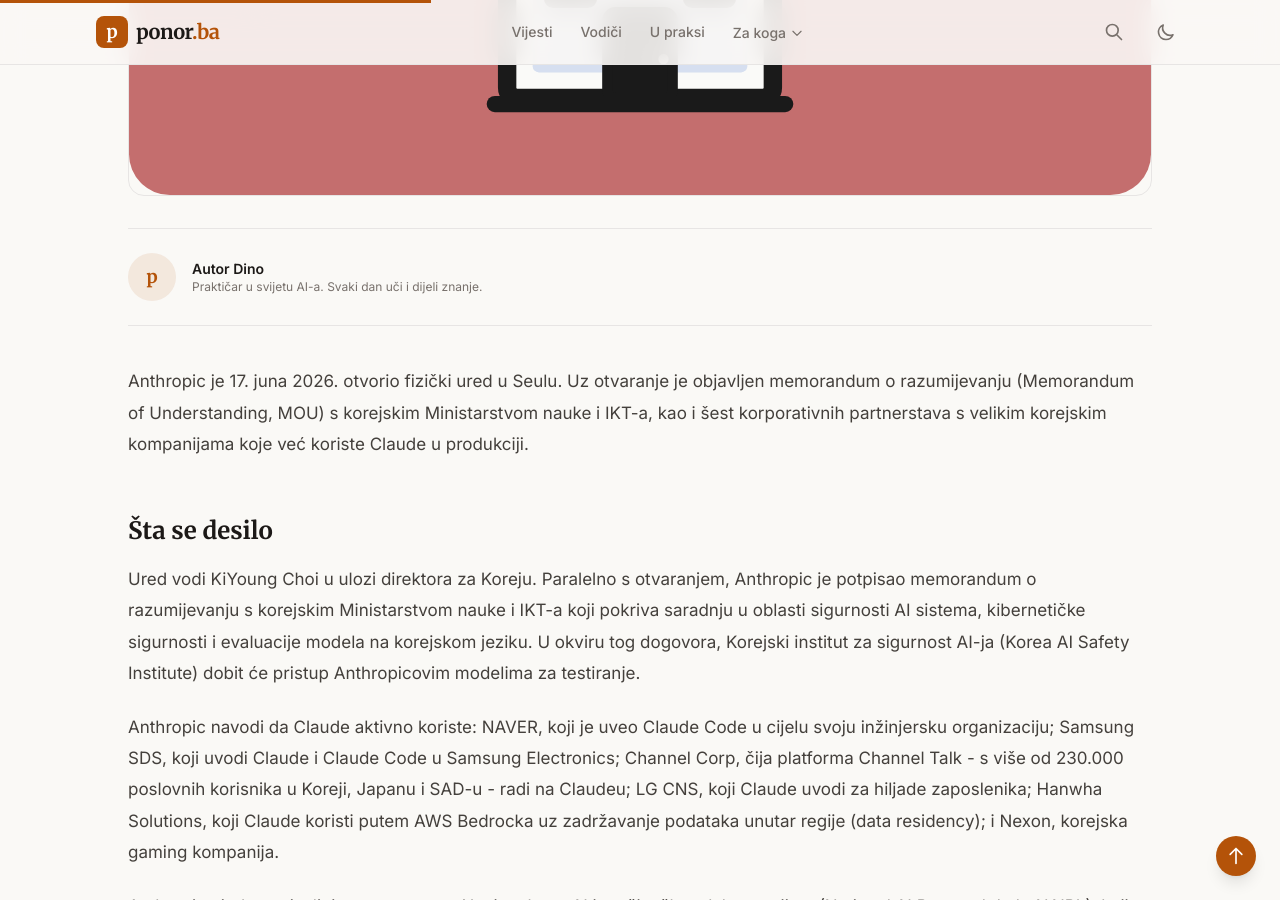
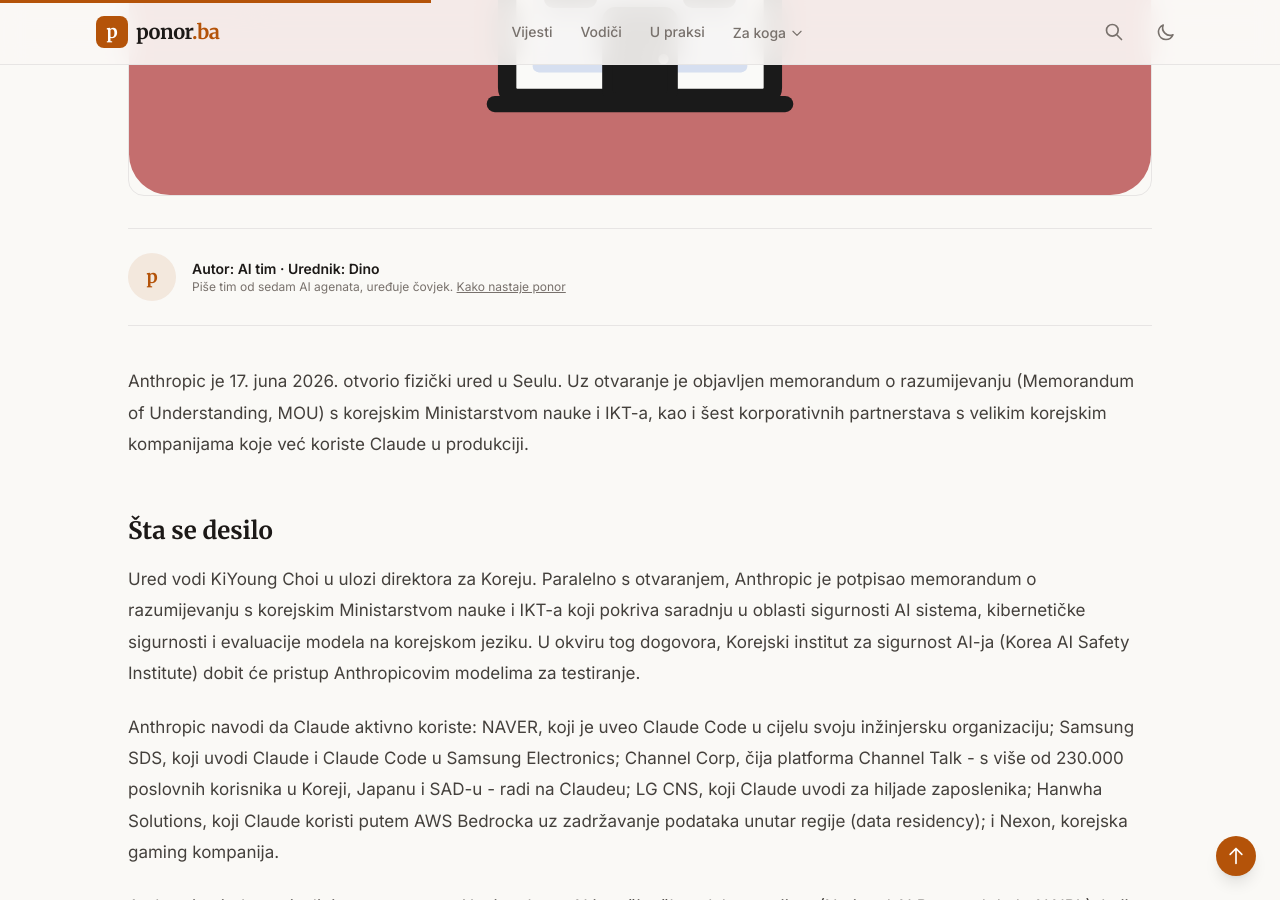
Before and after one commit to vibeuna/ponor, a Jekyll site: the page built from _posts/2026-06-20-anthropic-seoul.md, in a window 1280 px wide and 900 px high, scrolled down 832 px. Built offline with Jekyll 4.4.1, drawn with Linux system fonts in a browser that asks for light colours.

Commit message:
Change post byline to AI team as author, Dino as editor
Co-Authored-By: Claude Fable 5 <noreply@anthropic.com>

```diff
--- a/_includes/structured-data.html
+++ b/_includes/structured-data.html
@@ -45,6 +45,11 @@
       "datePublished": "{{ page.date | date_to_xmlschema }}",
       "dateModified": "{{ page.last_modified_at | default: page.date | date_to_xmlschema }}",
       "author": {
+        "@type": "Organization",
+        "name": "Ponor AI tim",
+        "url": "{{ site.url }}/o-nama/"
+      },
+      "editor": {
         "@type": "Person",
         "name": "Dino",
         "url": "{{ site.url }}/o-nama/"
--- a/_layouts/post.html
+++ b/_layouts/post.html
@@ -45,8 +45,8 @@ layout: default
         <div class="flex items-center gap-4 py-6 border-y border-warmgray mb-10">
             <div class="w-12 h-12 bg-coffee/10 rounded-full flex items-center justify-center text-coffee font-serif font-bold text-lg">p</div>
             <div>
-                <p class="font-semibold text-ink text-sm">Autor Dino</p>
-                <p class="text-xs text-stone dark:text-[#A8A29E]">Praktičar u svijetu AI-a. Svaki dan uči i dijeli znanje.</p>
+                <p class="font-semibold text-ink text-sm">Autor: AI tim · Urednik: Dino</p>
+                <p class="text-xs text-stone dark:text-[#A8A29E]">Piše tim od sedam AI agenata, uređuje čovjek. <a href="/o-nama/" class="underline hover:text-coffee">Kako nastaje ponor</a></p>
             </div>
         </div>
 
```
